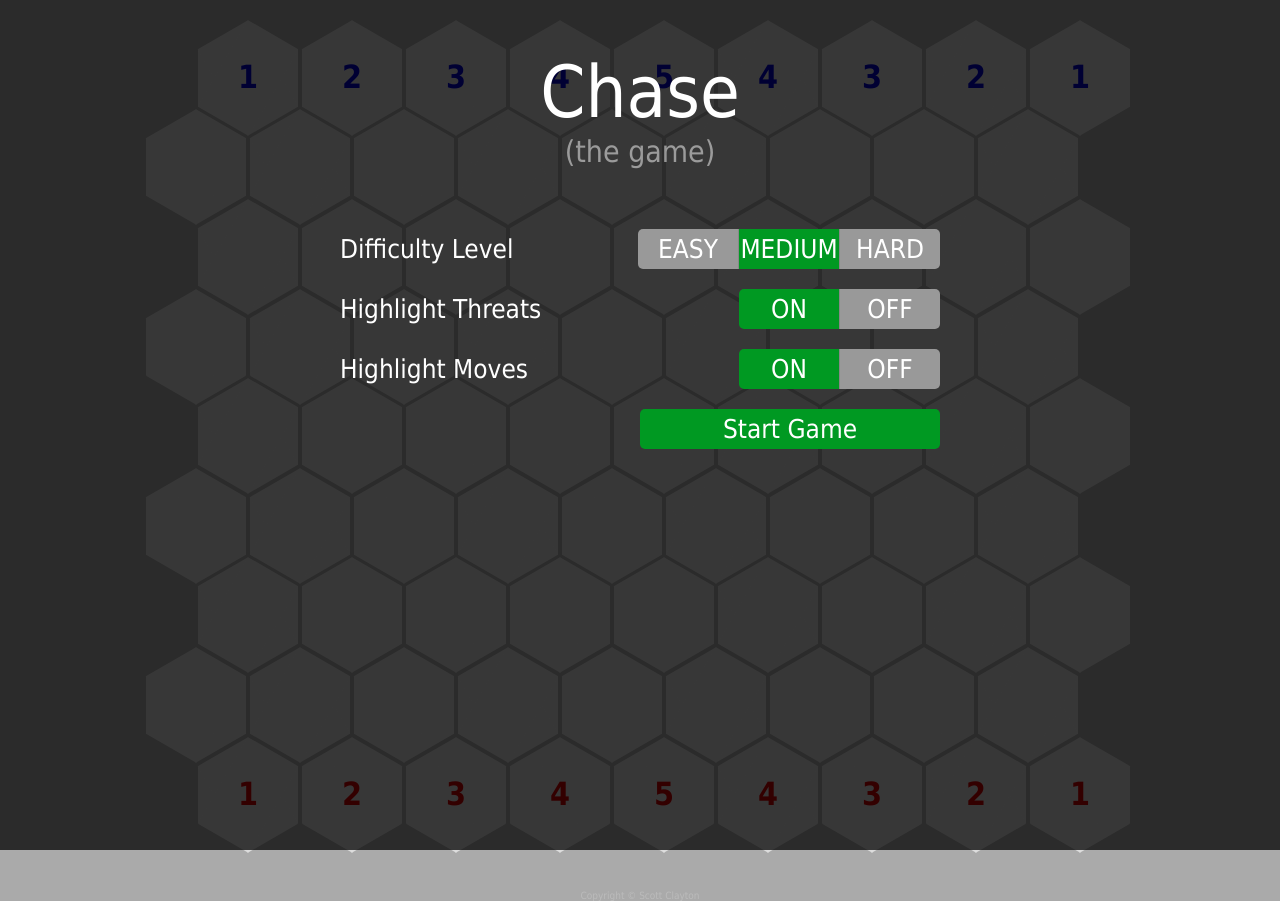
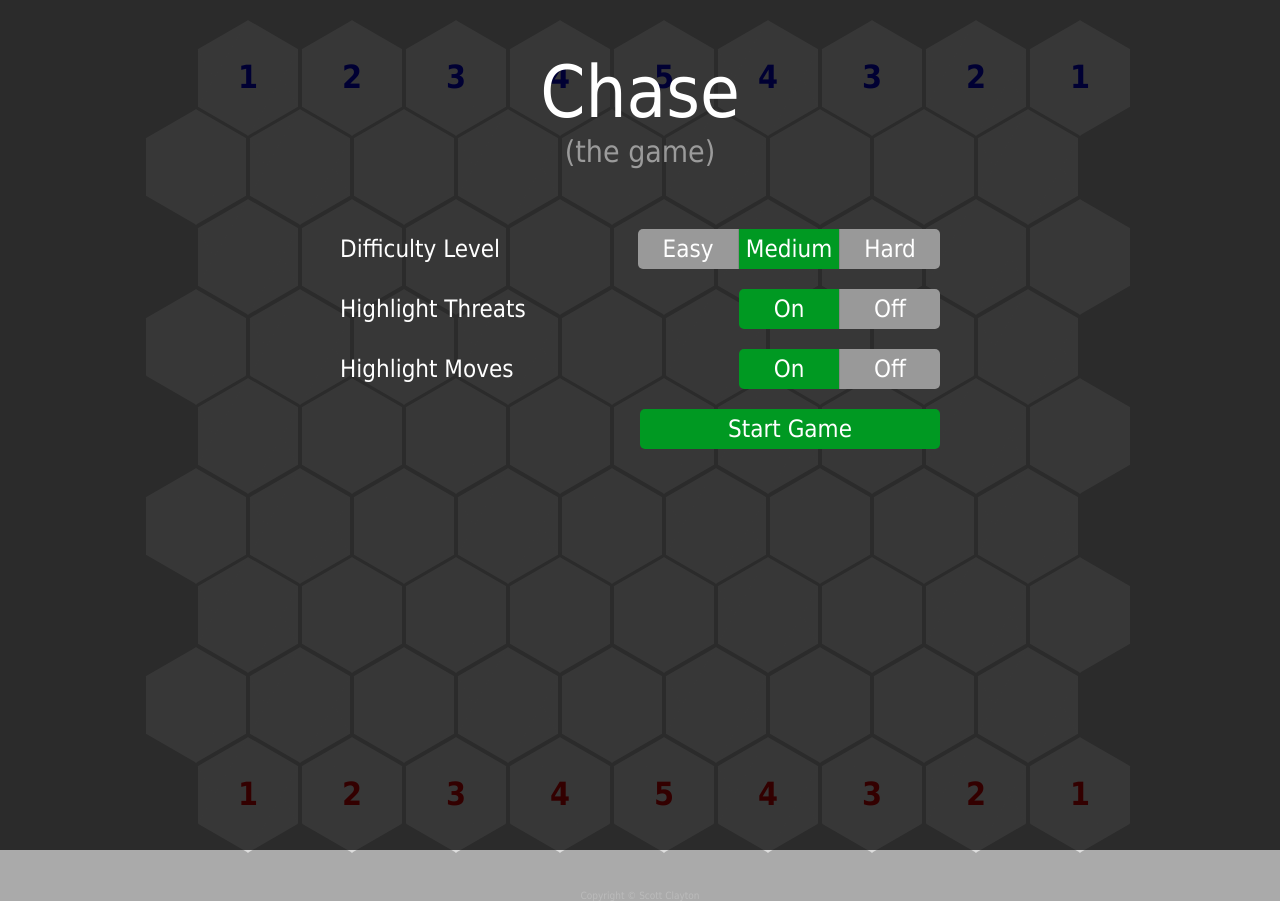
Before and after one commit to skotz/chase-js, a plain HTML site: page index.html in a window 1280 px wide. Drawn offline with Linux system fonts and the light colour scheme.

Commit message:
updated styles
To accommodate for difficulty text updates

```diff
--- a/chase.ui.css
+++ b/chase.ui.css
@@ -361,7 +361,7 @@ body
 	width: 100%;
 	height: 100%;
 	z-index: 1;
-    font-size: 26px;
+	font-size: 24px;
 	font-family: Tahoma;
 	text-align: center;
 	padding-top: 50px;
@@ -400,7 +400,7 @@ body
 	cursor: pointer;
 	background: #999;
 	border-right: 1px solid #888;
-	text-transform: uppercase;
+	text-transform: capitalize;
 }
 
 
```
Lines whose indentation alone changed are shown as unchanged.
